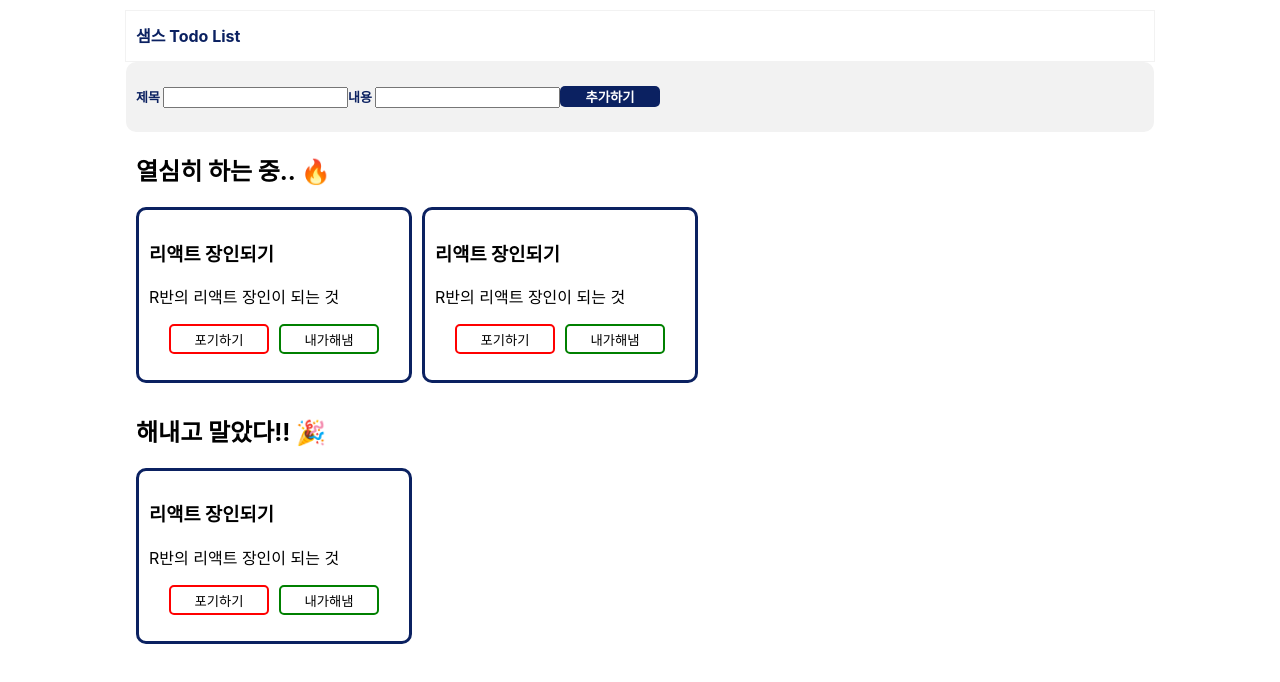
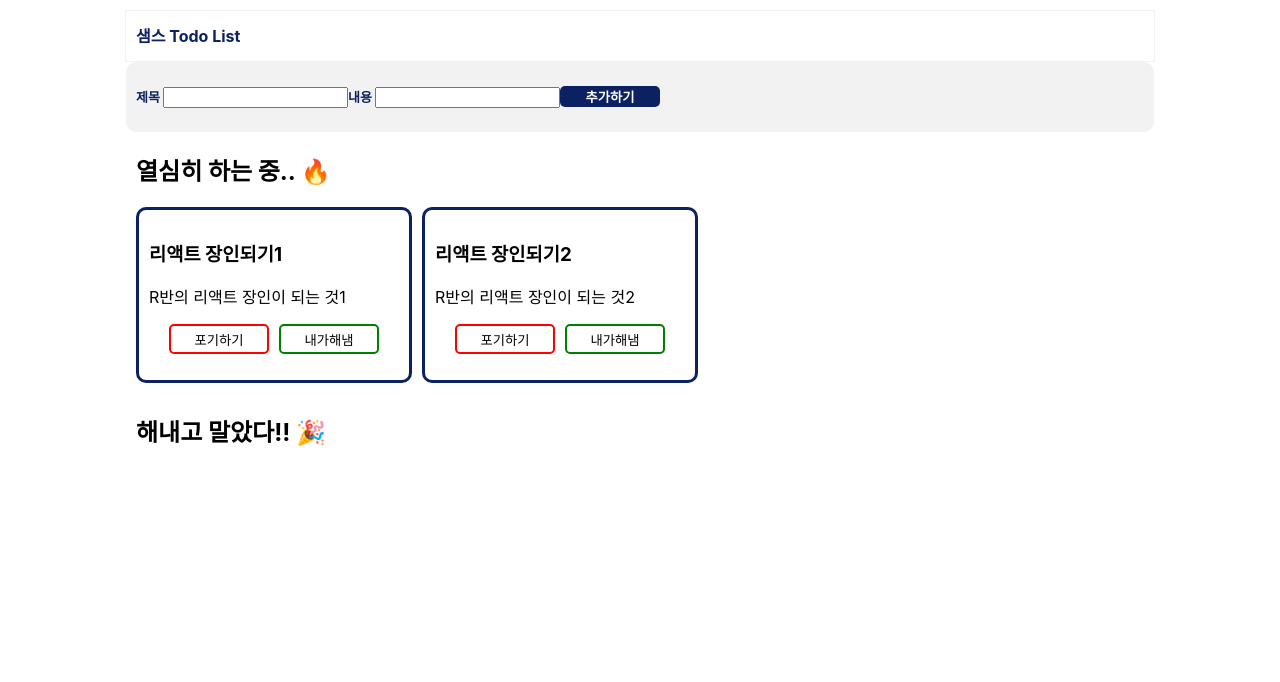
Before and after one commit to SAEMMM/React_TodoList, a React (Create React App) app: page / in a window 1280 px wide. Shown: the top 682 px of the page. Built offline with nearby package versions, Linux system fonts and the light colour scheme.

Commit message:
Todo 컴포넌트 이름 수정

```diff
--- a/src/App.js
+++ b/src/App.js
@@ -1,7 +1,7 @@
 import React, { useState } from 'react';
 import './App.css';
 
-function Todo(props) {
+function TodoIng(props) {
   return (
     <div className='body-cards'>
       <div>
@@ -10,7 +10,8 @@ function Todo(props) {
         <div className='btns'>
           <button onClick={() => props.delBtnHandler(props.todo.id)}
             className='delBtn'>포기하기</button>
-          <button className='doneBtn'>내가해냄</button>
+          <button onClick={() => props.doneBtnHandler(props.todo.id)}
+            className='doneBtn'>내가해냄</button>
         </div>
       </div>
     </div>
@@ -20,8 +21,8 @@ function Todo(props) {
 
 function App() {
   const [todo, setTodo] = useState([
-    { id: 1, title: '리액트 장인되기', content: 'R반의 리액트 장인이 되는 것' },
-    { id: 2, title: '리액트 장인되기', content: 'R반의 리액트 장인이 되는 것' },
+    { id: 1, title: '리액트 장인되기1', content: 'R반의 리액트 장인이 되는 것1' },
+    { id: 2, title: '리액트 장인되기2', content: 'R반의 리액트 장인이 되는 것2' },
   ])
 
   const [title, setTitle] = useState('')
@@ -50,6 +51,8 @@ function App() {
     const newTodoList = todo.filter((todo) => todo.id !== id)
     setTodo(newTodoList)
   }
+  const doneBtnHandler = (id) => {
+  }
 
   return (
     <div className='all-style'>
@@ -68,33 +71,14 @@ function App() {
       <div className='body-style'>
         <h2>열심히 하는 중.. 🔥</h2>
         {todo.map((todo) => {
-          return <Todo
+          return <TodoIng
             todo={todo}
             key={todo.id}
-            delBtnHandler={delBtnHandler} />
+            delBtnHandler={delBtnHandler}
+            doneBtnHandler={doneBtnHandler} />
         })}
-        {/* <div className='body-cards'>
-          <div>
-            <h3>리액트 장인되기</h3>
-            <p>R반의 리액트 장인이 되는 것</p>
-            <div className='btns'>
-              <button className='delBtn'>포기하기</button>
-              <button className='doneBtn'>내가해냄</button>
-            </div>
-          </div>
-        </div> */}
         <div className='float-none'></div>
         <h2>해내고 말았다!! 🎉</h2>
-        <div className='body-cards'>
-          <div>
-            <h3>리액트 장인되기</h3>
-            <p>R반의 리액트 장인이 되는 것</p>
-            <div className='btns'>
-              <button className='delBtn'>포기하기</button>
-              <button className='doneBtn'>내가해냄</button>
-            </div>
-          </div>
-        </div>
       </div>
     </div>
   );
```
